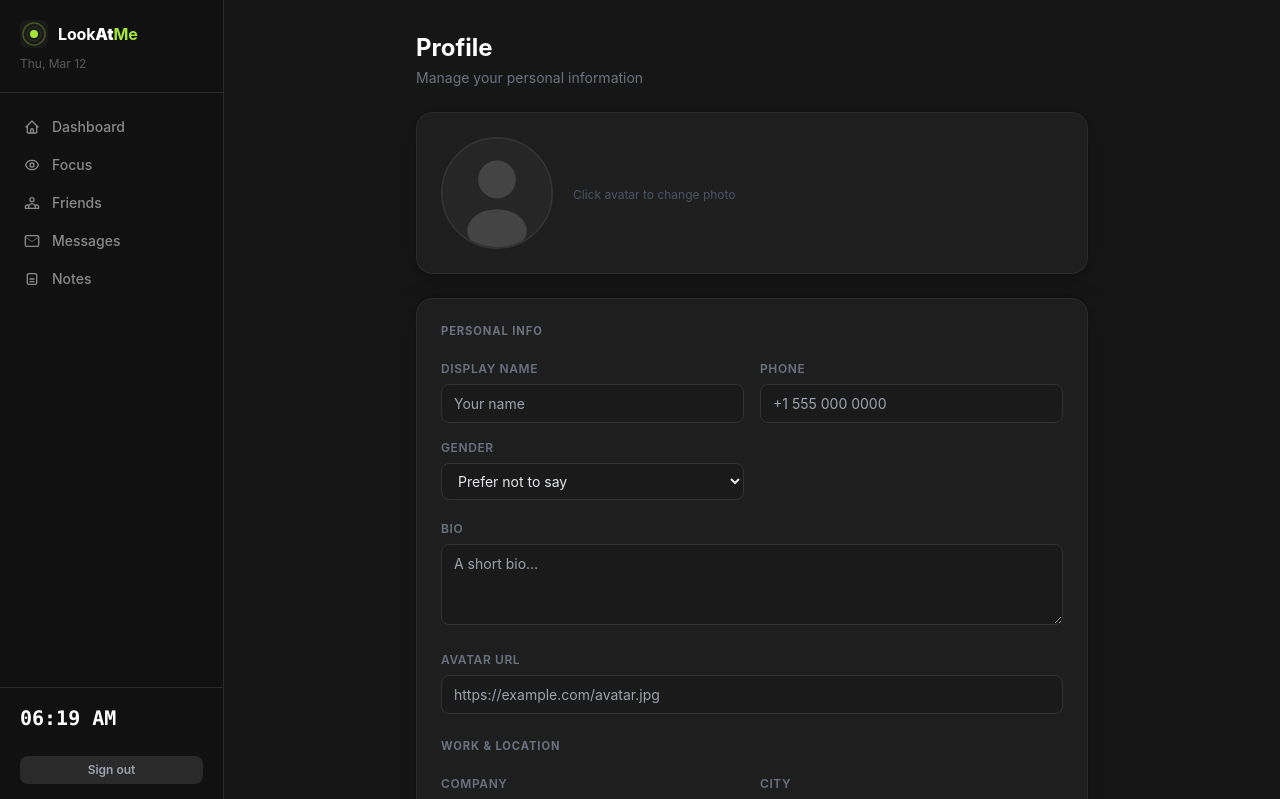
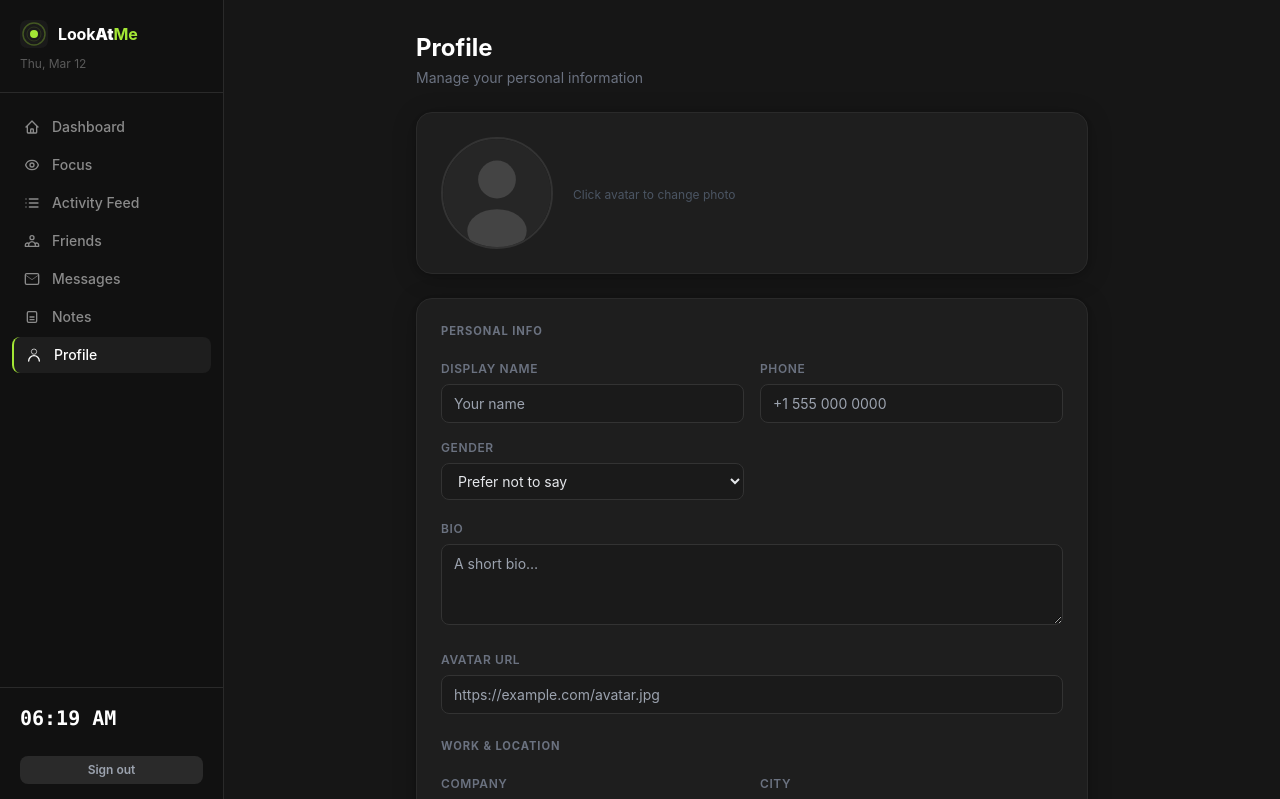
Before and after one commit to eugenio-fernando/LookatMe, a Flask app: template app/templates/profile.html in a window 1280 px wide. Shown: the top 799 px of the page. Run offline with Flask 3, Linux system fonts and the light colour scheme; the template is opened without the code that fills it, so the values that code supplies are empty; some libraries are stand-ins or nearby versions.

Commit message:
chore: simplify core navigation and promote activity feed

```diff
--- a/app/templates/focus.html
+++ b/app/templates/focus.html
@@ -30,9 +30,12 @@
     </div>
     <div class="flex items-center gap-2">
       <a href="/" class="btn btn-muted" style="text-decoration:none;display:inline-flex;align-items:center;">Dashboard</a>
+      <span class="btn btn-primary" style="display:inline-flex;align-items:center;">Focus</span>
+      <a href="/activity-feed" class="btn btn-muted" style="text-decoration:none;display:inline-flex;align-items:center;">Activity Feed</a>
       <a href="/invitations" class="btn btn-muted" style="text-decoration:none;display:inline-flex;align-items:center;">Friends</a>
       <a href="/inbox" class="btn btn-muted" style="text-decoration:none;display:inline-flex;align-items:center;">Messages</a>
       <a href="/#notes-section" class="btn btn-muted" style="text-decoration:none;display:inline-flex;align-items:center;">Notes</a>
+      <a href="/profile" class="btn btn-muted" style="text-decoration:none;display:inline-flex;align-items:center;">Profile</a>
     </div>
   </header>
 
--- a/app/templates/profile.html
+++ b/app/templates/profile.html
@@ -132,6 +132,10 @@
         <svg class="w-4 h-4" fill="none" stroke="currentColor" viewBox="0 0 24 24"><path stroke-linecap="round" stroke-linejoin="round" stroke-width="2" d="M15 12a3 3 0 11-6 0 3 3 0 016 0z"/><path stroke-linecap="round" stroke-linejoin="round" stroke-width="2" d="M2.458 12C3.732 7.943 7.523 5 12 5c4.478 0 8.268 2.943 9.542 7-1.274 4.057-5.064 7-9.542 7-4.477 0-8.268-2.943-9.542-7z"/></svg>
         Focus
       </a>
+      <a href="/activity-feed" class="nav-link flex items-center gap-3 px-3 py-2 rounded-lg text-sm font-medium">
+        <svg class="w-4 h-4" fill="none" stroke="currentColor" viewBox="0 0 24 24"><path stroke-linecap="round" stroke-linejoin="round" stroke-width="2" d="M8 6h13M8 12h13M8 18h13M3 6h.01M3 12h.01M3 18h.01"/></svg>
+        Activity Feed
+      </a>
       <a href="/invitations" class="nav-link flex items-center gap-3 px-3 py-2 rounded-lg text-sm font-medium">
         <svg class="w-4 h-4" fill="none" stroke="currentColor" viewBox="0 0 24 24"><path stroke-linecap="round" stroke-linejoin="round" stroke-width="2" d="M17 20h5v-2a3 3 0 00-5.356-1.857M17 20H7m10 0v-2c0-.656-.126-1.283-.356-1.857M7 20H2v-2a3 3 0 015.356-1.857M7 20v-2c0-.656.126-1.283.356-1.857m0 0a5.002 5.002 0 019.288 0M15 7a3 3 0 11-6 0 3 3 0 016 0z"/></svg>
         Friends
@@ -143,6 +147,10 @@
       <a href="/#notes-section" class="nav-link flex items-center gap-3 px-3 py-2 rounded-lg text-sm font-medium">
         <svg class="w-4 h-4" fill="none" stroke="currentColor" viewBox="0 0 24 24"><path stroke-linecap="round" stroke-linejoin="round" stroke-width="2" d="M9 12h6m-6 4h6M7 4h10a2 2 0 012 2v12a2 2 0 01-2 2H7a2 2 0 01-2-2V6a2 2 0 012-2z"/></svg>
         Notes
+      </a>
+      <a href="/profile" class="nav-link active flex items-center gap-3 px-3 py-2 rounded-lg text-sm font-medium">
+        <svg class="w-4 h-4" fill="none" stroke="currentColor" viewBox="0 0 24 24"><path stroke-linecap="round" stroke-linejoin="round" stroke-width="2" d="M20 21a8 8 0 00-16 0"/><circle cx="12" cy="7" r="4"/></svg>
+        Profile
       </a>
     </nav>
 
```
Also changed, not shown: app/templates/dashboard.html (+44 -24 lines).
